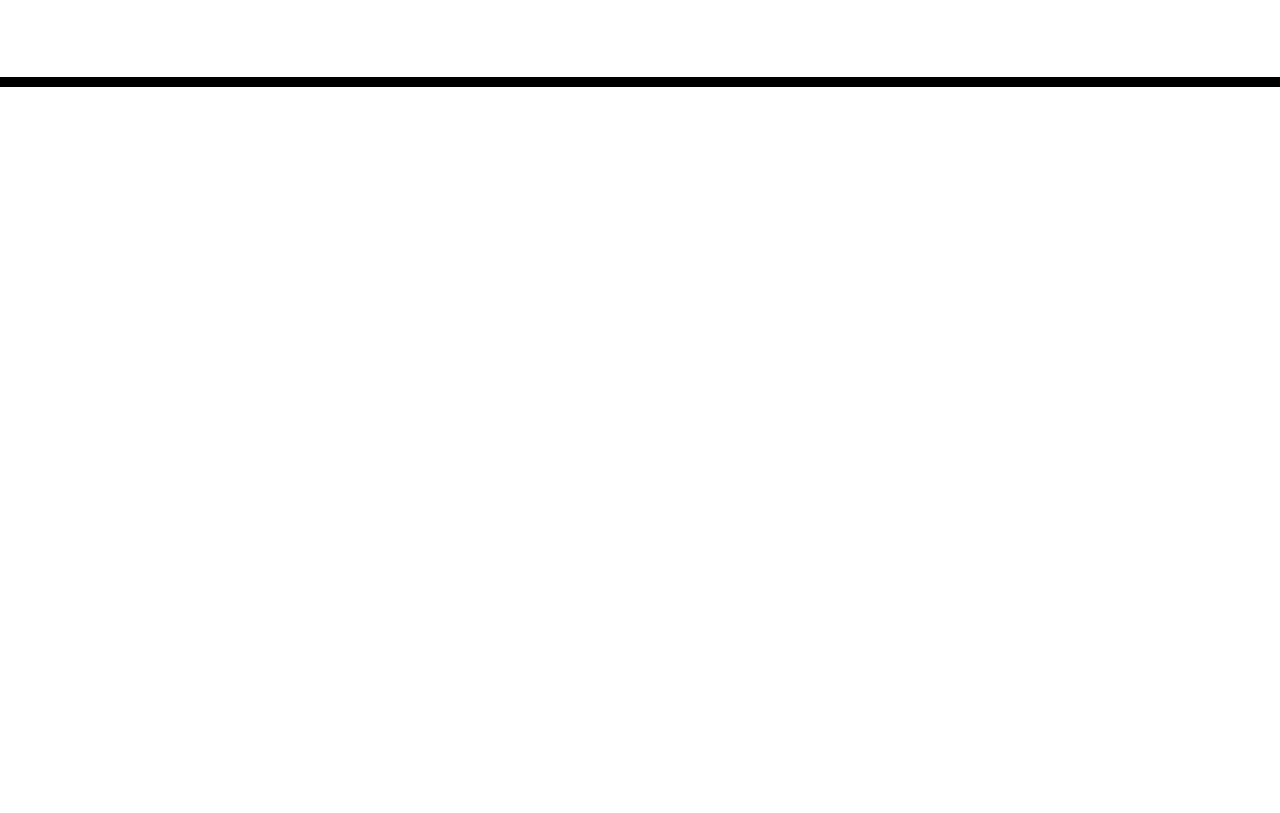
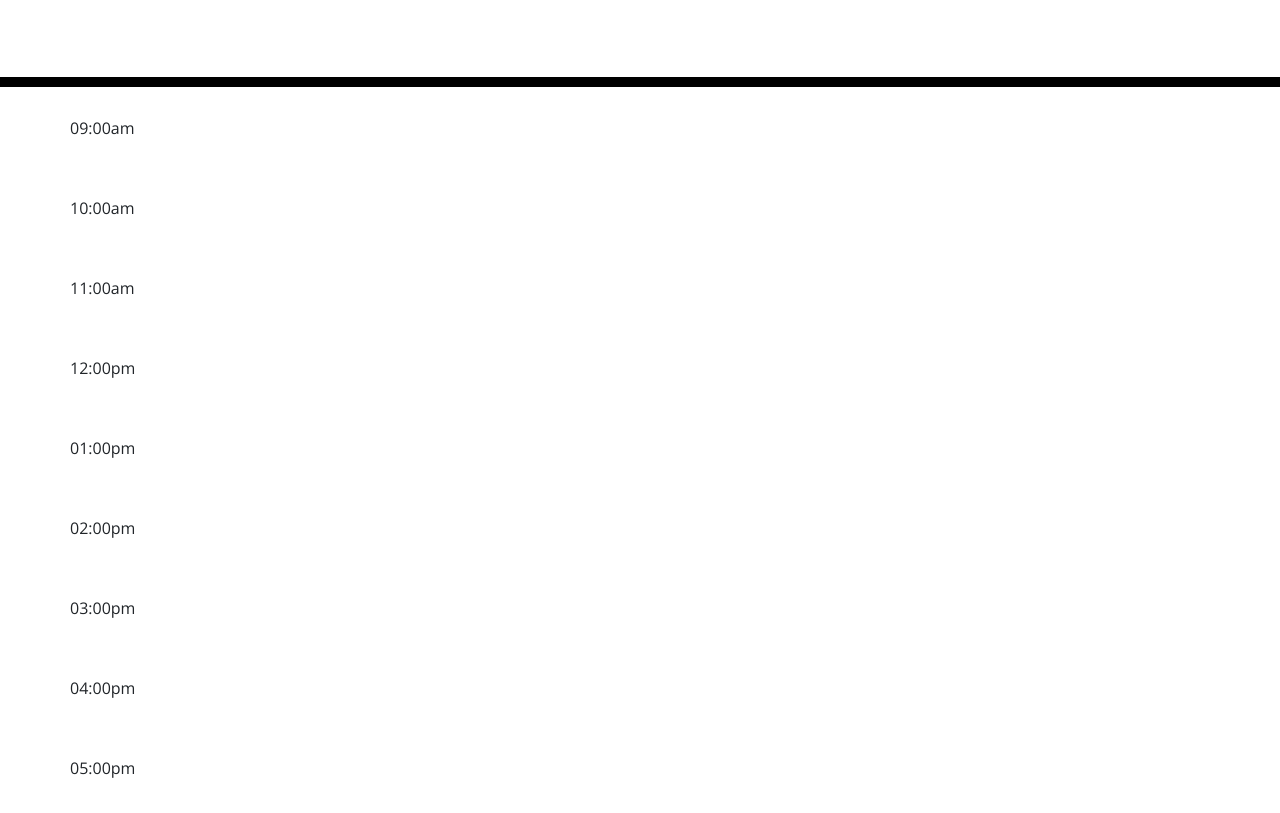
Before and after one commit to ilangrosstimerman/workday-scheduler, a plain HTML site: page assets/index.html in a window 1280 px wide. Shown: the part 181-994 px from the top of the page. Before the commit the page ends 800 px from the top, so only its background shows below. Drawn offline with nearby package versions, Linux system fonts and the light colour scheme; files that its build step writes are made by us from their sources.

Commit message:
add initial HTML row divs

```diff
--- a/assets/index.html
+++ b/assets/index.html
@@ -29,7 +29,33 @@
       <p id="currentDay" class="lead"></p>
     </header>
     <div class="container">
-      <!-- Timeblocks go here -->
+      <div class="row">
+        <div class="c1 h">09:00am</div>
+      </div>
+      <div class="row">
+        <div class="c1 h">10:00am</div>
+      </div>
+      <div class="row">
+        <div class="c1 h">11:00am</div>
+      </div>
+      <div class="row">
+        <div class="c1 h">12:00pm</div>
+      </div>
+      <div class="row">
+        <div class="c1 h">01:00pm</div>
+      </div>
+      <div class="row">
+        <div class="c1 h">02:00pm</div>
+      </div>
+      <div class="row">
+        <div class="c1 h">03:00pm</div>
+      </div>
+      <div class="row">
+        <div class="c1 h">04:00pm</div>
+      </div>
+      <div class="row">
+        <div class="c1 h">05:00pm</div>
+      </div>
     </div>
 
     <script src="https://code.jquery.com/jquery-3.4.1.min.js"></script>
```
